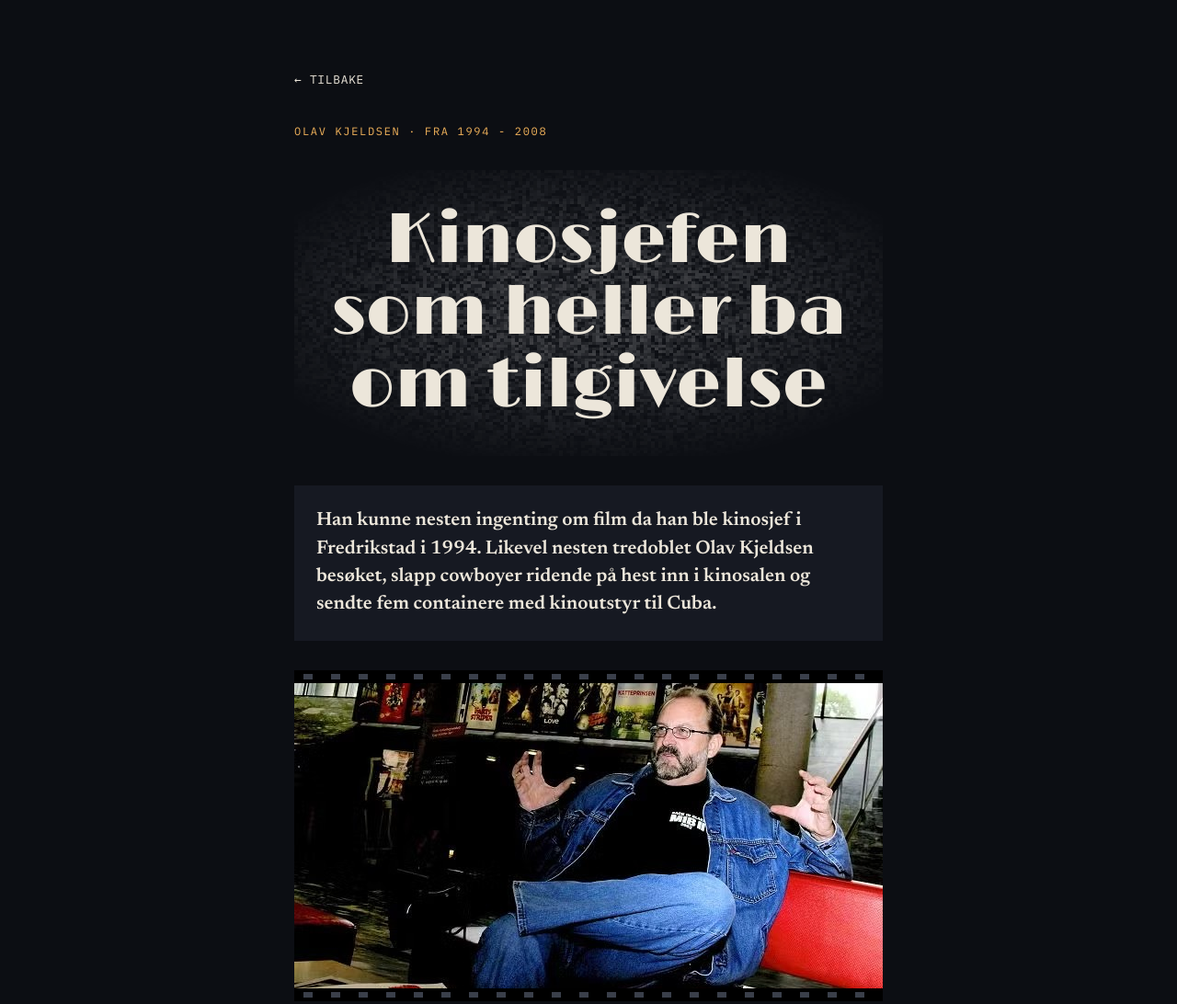
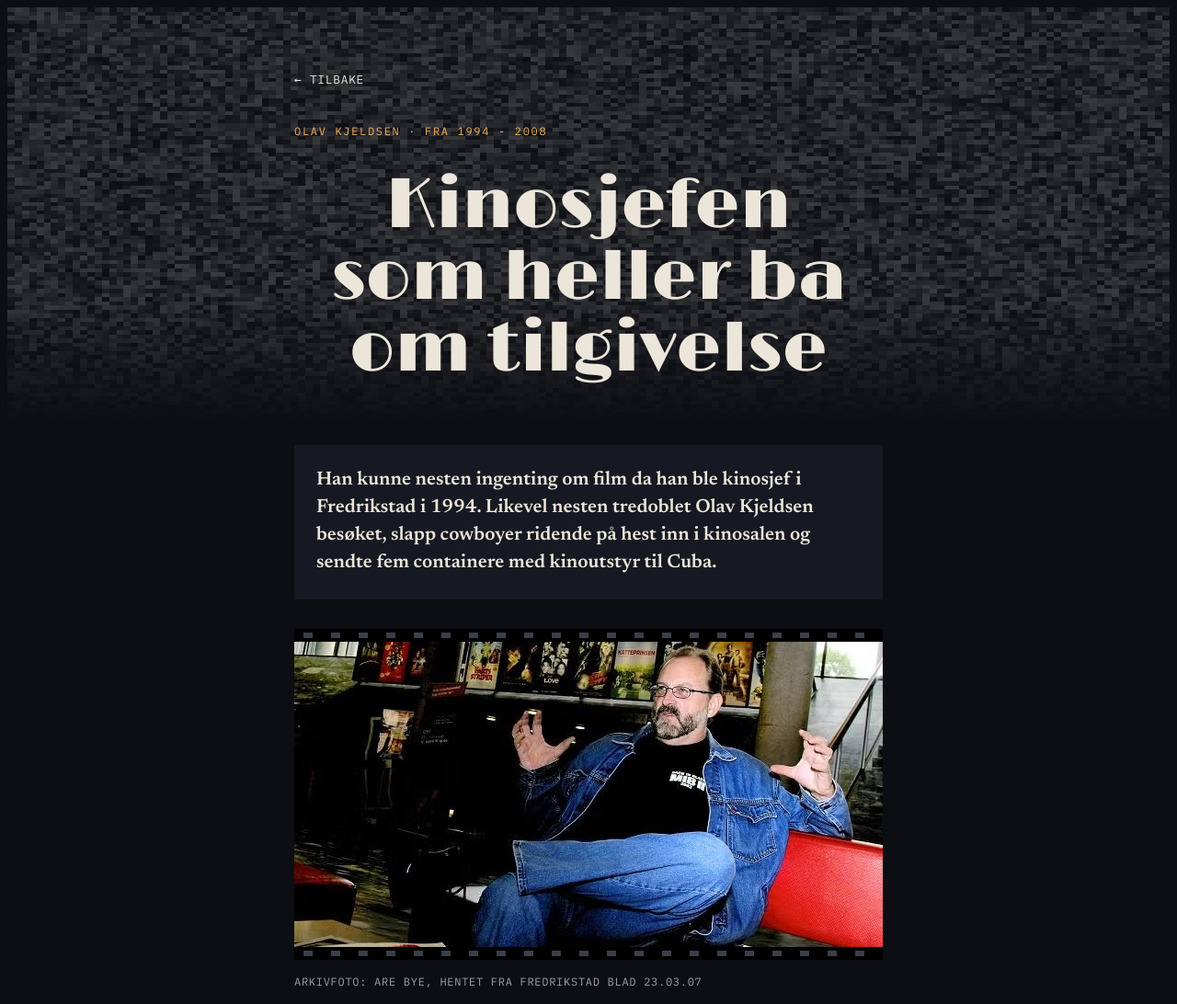
Before and after one commit to Ingridck28/Kommunikasjonsdesign-eksamen, a plain HTML site: page articles/article-inspiration.html in a window 1280 px wide. Shown: the top 1092 px of the page at 92% size. Drawn offline with nearby package versions, Linux system fonts and the light colour scheme.

Commit message:
Gjør filmkorn-bakgrunnen til et fullbredde felt over artikkeltoppen.
Co-authored-by: Cursor <cursoragent@cursor.com>

```diff
--- a/articles/article-inspiration.html
+++ b/articles/article-inspiration.html
@@ -7,20 +7,25 @@
 <link rel="preconnect" href="https://fonts.googleapis.com">
 <link rel="preconnect" href="https://fonts.gstatic.com" crossorigin>
 <link rel="stylesheet" href="https://fonts.googleapis.com/css2?family=Limelight&family=Newsreader:ital,opsz,wght@0,6..72,400;0,6..72,600;1,6..72,400&family=IBM+Plex+Mono:wght@400;500&display=swap">
-<link rel="stylesheet" href="kinosjefen.css?v=17">
+<link rel="stylesheet" href="kinosjefen.css?v=18">
 </head>
 <body>
 
 <main>
-  <!-- Åpningen: filmkorn kun bak hovedoverskriften -->
-  <header class="wrap" id="apning">
-    <div class="col hero">
+  <!-- Åpningen: filmkorn i full bredde over toppen -->
+  <header id="apning">
+    <div class="hero-masthead">
+      <canvas id="grain" aria-hidden="true"></canvas>
+      <div class="wrap">
+        <div class="col hero-masthead-inner">
           <p class="back-link"><a href="../index.html#stories"><span aria-hidden="true">← </span>Tilbake</a></p>
           <span class="reel">Olav Kjeldsen · fra 1994 - 2008</span>
-      <div class="title-field">
-        <canvas id="grain" aria-hidden="true"></canvas>
           <h1>Kinosjefen som heller ba om tilgivelse</h1>
         </div>
+      </div>
+    </div>
+    <div class="wrap">
+      <div class="col hero hero-rest">
         <p class="ingress">Han kunne nesten ingenting om film da han ble kinosjef i Fredrikstad i 1994. Likevel nesten tredoblet Olav Kjeldsen besøket, slapp cowboyer ridende på hest inn i kinosalen og sendte fem containere med kinoutstyr til Cuba.</p>
         <figure class="hero-photo">
           <div class="frame" data-media="hero">[Bilde/video: Olav Kjeldsen i dag, gjerne i kinosalen]</div>
@@ -29,6 +34,7 @@
         <div class="hero-quote">
           <blockquote>«Det er lettere å få tilgivelse enn tillatelse.»</blockquote>
           <button class="btn listen" data-audio="kredo">Hør Olav si det</button>
+        </div>
       </div>
     </div>
   </header>
@@ -291,8 +297,8 @@
 </div>
 <div class="toast" id="toast" hidden></div>
 
-<script src="../data/besokstall.js?v=17"></script>
-<script src="../data/kinosjefen-media.js?v=17"></script>
-<script src="kinosjefen.js?v=17"></script>
+<script src="../data/besokstall.js?v=18"></script>
+<script src="../data/kinosjefen-media.js?v=18"></script>
+<script src="kinosjefen.js?v=18"></script>
 </body>
 </html>
--- a/articles/kinosjefen.css
+++ b/articles/kinosjefen.css
@@ -24,14 +24,18 @@ body {
   line-height: 1.6;
 }
 body::before { content: ""; position: fixed; inset: 0 0 auto; height: env(safe-area-inset-top, 0px); z-index: 10; background: var(--bg); }
-.title-field {
+.hero-masthead {
   position: relative;
-  z-index: 6;
+  width: 100%;
+  overflow: hidden;
+  background: var(--bg);
+  padding-block: 4rem 2.4rem;
+}
+.hero-masthead-inner {
+  position: relative;
+  z-index: 1;
   display: grid;
-  place-items: center;
-  padding: clamp(1.4rem, 4vw, 2.4rem) clamp(1rem, 3vw, 1.8rem);
-  background: var(--bg);
-  overflow: hidden;
+  gap: 2rem;
 }
 #grain {
   position: absolute;
@@ -41,14 +45,10 @@ body::before { content: ""; position: fixed; inset: 0 0 auto; height: env(safe-a
   pointer-events: none;
   z-index: 0;
   mix-blend-mode: screen;
-  opacity: .22;
+  opacity: .18;
   image-rendering: pixelated;
-  -webkit-mask-image: radial-gradient(ellipse 78% 72% at 50% 48%, #000 20%, transparent 78%);
-  mask-image: radial-gradient(ellipse 78% 72% at 50% 48%, #000 20%, transparent 78%);
-}
-.title-field h1 {
-  position: relative;
-  z-index: 1;
+  -webkit-mask-image: linear-gradient(to bottom, #000 0%, #000 70%, transparent 100%);
+  mask-image: linear-gradient(to bottom, #000 0%, #000 70%, transparent 100%);
 }
 .wrap { padding-left: max(16px, env(safe-area-inset-left, 0px)); padding-right: max(16px, env(safe-area-inset-right, 0px)); }
 .col { width: 100%; max-width: 40rem; min-width: 0; margin-inline: auto; justify-self: center; }
@@ -102,6 +102,8 @@ button { font: inherit; cursor: pointer; }
 .back-link a { font-family: var(--mono); font-size: .8rem; letter-spacing: .06em; text-transform: uppercase; color: var(--fg); text-decoration: none; }
 .back-link a:hover { color: var(--lamp); }
 .hero { padding-block: 4rem 3rem; display: grid; gap: 2rem; }
+.hero-rest { padding-block: 1.6rem 3rem; }
+.hero-masthead h1,
 .hero h1 { font-family: var(--display); font-size: clamp(2.4rem, 8vw, 4.8rem); line-height: 1.02; color: var(--fg); text-align: center; animation: flicker 6s infinite; margin: 0; }
 @keyframes flicker { 0%, 100% { opacity: 1 } 3% { opacity: .82 } 5% { opacity: 1 } 47% { opacity: .93 } 49% { opacity: 1 } }
 .ingress {
```
Lines whose indentation alone changed are shown as unchanged.
